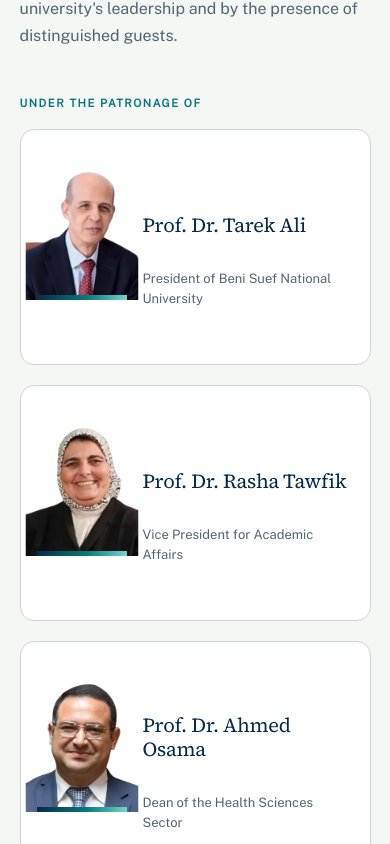
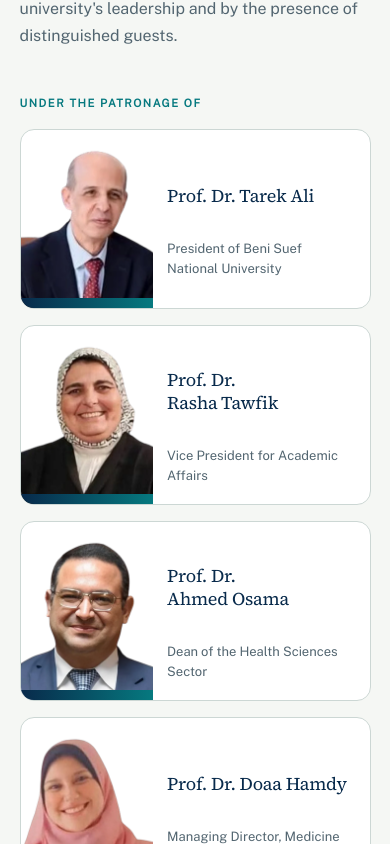
Before and after one commit to iwll07/compass-conference, a Next.js app: page /about in a window 390 px wide. Shown: the part 1280-2124 px from the top of the page. Built offline with nearby package versions, Linux system fonts and the light colour scheme; no server answers; the database is empty.

Commit message:
feat(about): polish patron cards layout with fixed portrait zone and 10px gradient strip

```diff
--- a/app/about/page.tsx
+++ b/app/about/page.tsx
@@ -70,15 +70,15 @@ export default function AboutPage() {
                     <div className="patron-card-photo-wrap">
                       {person.photo ? (
                         <Image
-                          src={person.photo.src}
+                          src={person.photo.card.src}
                           alt={person.name}
-                          width={person.photo.width}
-                          height={person.photo.height}
+                          width={person.photo.card.width}
+                          height={person.photo.card.height}
                           loading="lazy"
                           className="patron-card-photo"
                         />
                       ) : (
-                        <div className="patron-card-fallback" aria-hidden="true">
+                        <div className="patron-card-fallback-circle" aria-hidden="true">
                           {initials}
                         </div>
                       )}
--- a/app/globals.css
+++ b/app/globals.css
@@ -1434,31 +1434,29 @@ button.sponsor-tile {
 }
 .patrons-grid {
   display: grid;
-  grid-template-columns: repeat(auto-fill, minmax(300px, 1fr));
-  gap: 20px;
+  grid-template-columns: repeat(2, 1fr);
+  gap: 24px;
 }
 .patron-card {
   display: flex;
-  align-items: center;
-  gap: 20px;
-  padding: 20px;
+  align-items: stretch;
   background: var(--surface);
   border: 0.5px solid var(--line);
   border-radius: 14px;
-  min-height: 236px;
+  min-height: 220px;
   height: 100%;
+  overflow: hidden;
 }
 .patron-card-photo-wrap {
   position: relative;
-  width: 112px;
-  height: 132px;
-  flex-shrink: 0;
-  border-radius: 12px;
-  overflow: visible;
+  flex: 0 0 44%;
+  width: 44%;
+  min-width: 120px;
   background: transparent;
   display: flex;
   align-items: flex-end;
   justify-content: center;
+  overflow: hidden;
 }
 .patron-card-photo-wrap::after {
   content: "";
@@ -1466,8 +1464,8 @@ button.sponsor-tile {
   bottom: 0;
   left: 0;
   right: 0;
-  height: 5px;
-  background: linear-gradient(90deg, #082a4b 0%, #06797f 55%, #72d6ca 100%);
+  height: 10px;
+  background: linear-gradient(90deg, #082a4b 0%, #06797f 100%);
   z-index: 3;
 }
 :root[data-theme="dark"] .patron-card-photo-wrap::after {
@@ -1480,54 +1478,79 @@ button.sponsor-tile {
   height: 100%;
   object-fit: cover;
   object-position: bottom center;
-  transform: scale(1.25);
-  transform-origin: bottom center;
   display: block;
 }
-.patron-card-fallback {
-  width: 100%;
-  height: 100%;
+.patron-card-fallback-circle {
+  width: 72px;
+  height: 72px;
+  border-radius: 50%;
+  background: var(--accent-soft);
+  color: var(--accent);
+  font-family: "Source Serif 4", Georgia, serif;
+  font-size: 24px;
+  font-weight: 600;
   display: flex;
   align-items: center;
   justify-content: center;
-  font-size: 28px;
-  font-weight: 600;
-  font-family: "Source Serif 4", Georgia, serif;
-  color: var(--accent);
-  background: var(--accent-soft);
+  margin: auto;
   user-select: none;
+  z-index: 2;
 }
 .patron-card-content {
+  flex: 1;
   min-width: 0;
-  display: flex;
-  flex-direction: column;
-  gap: 6px;
+  padding: 24px 28px 24px 20px;
+  display: flex;
+  flex-direction: column;
+  justify-content: center;
+  gap: 8px;
 }
 .patron-card-name {
   font-family: "Source Serif 4", Georgia, serif;
   font-size: 20px;
   font-weight: 400;
-  line-height: 1.2;
+  line-height: 1.25;
   color: var(--ink);
   letter-spacing: -.015em;
+  text-wrap: balance;
+  display: -webkit-box;
+  -webkit-line-clamp: 2;
+  -webkit-box-orient: vertical;
+  overflow: hidden;
 }
 .patron-card-title {
   font-family: "Public Sans", sans-serif;
   font-size: 13px;
   line-height: 1.5;
   color: var(--muted);
-}
-@media (max-width: 600px) {
+  display: -webkit-box;
+  -webkit-line-clamp: 3;
+  -webkit-box-orient: vertical;
+  overflow: hidden;
+}
+@media (max-width: 680px) {
   .patrons-grid {
     grid-template-columns: 1fr;
+    gap: 16px;
   }
   .patron-card {
-    padding: 16px;
-    gap: 16px;
+    min-height: 180px;
   }
   .patron-card-photo-wrap {
-    width: 90px;
-    height: 106px;
+    flex: 0 0 38%;
+    width: 38%;
+    min-width: 100px;
+  }
+  .patron-card-content {
+    padding: 16px 20px 16px 14px;
+  }
+  .patron-card-name {
+    font-size: 18px;
+  }
+  .patron-card-fallback-circle {
+    width: 56px;
+    height: 56px;
+    font-size: 20px;
   }
 }
 
```
